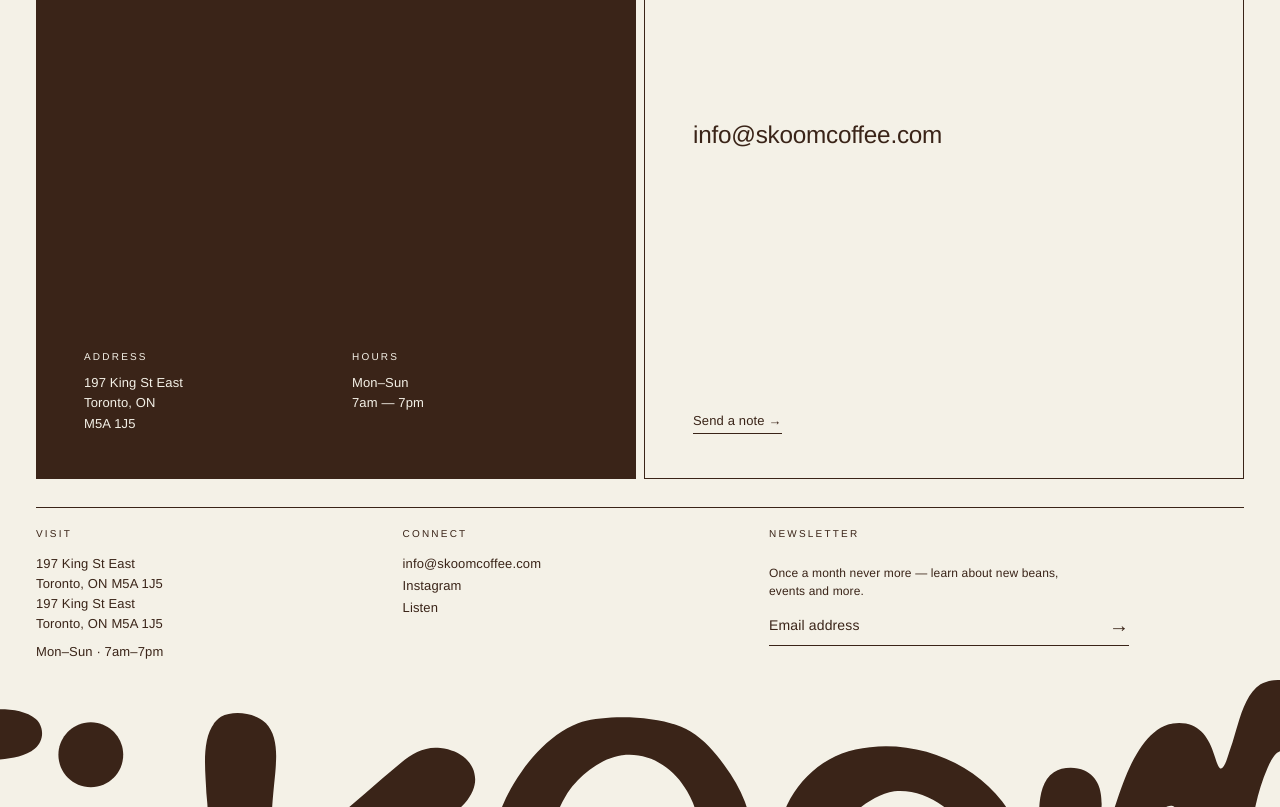
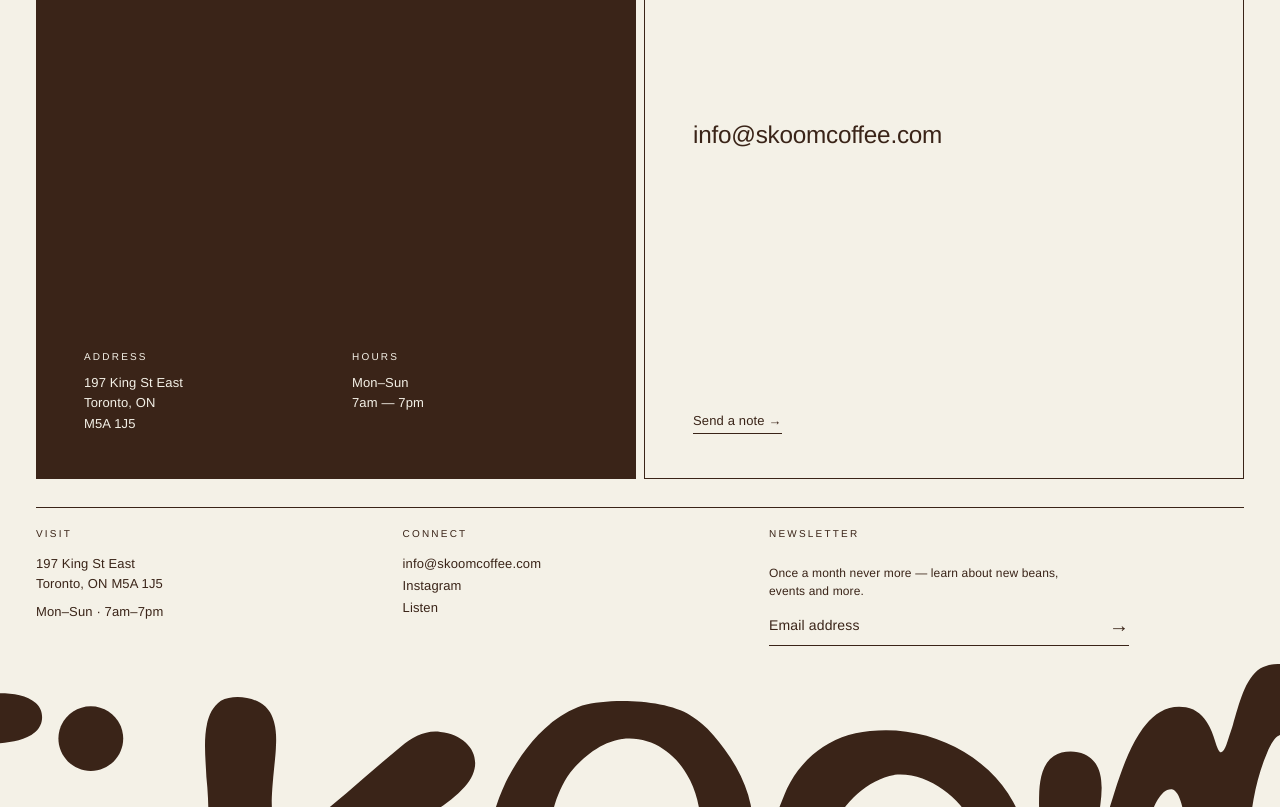
Before and after one commit to chanworkingoncoffee/coffee.github.io, a plain HTML site: page contact.html in a window 1280 px wide. Shown: the part 293-1100 px from the top of the page. Drawn offline with Linux system fonts and the light colour scheme.

Commit message:
Update contact.html

```diff
--- a/contact.html
+++ b/contact.html
@@ -47,8 +47,7 @@
       <div class="footer-cols">
         <div>
           <h4>Visit</h4>
-          <p>197 King St East<br>Toronto, ON M5A 1J5</p>
-          <a href="https://share.google/akvIJpP3pB98fKpHS" target="_blank" rel="noopener" style="text-decoration:none; color:inherit;">197 King St East<br>Toronto, ON M5A 1J5</a>
+          <p><a href="https://maps.app.goo.gl/YQ7unQyNJicG7mZv6" target="_blank" rel="noopener" style="text-decoration:none; color:inherit;">197 King St East<br>Toronto, ON M5A 1J5</a></p>
           <p style="margin-top:8px;">Mon–Sun · 7am–7pm</p>
         </div>
         <div>
```
